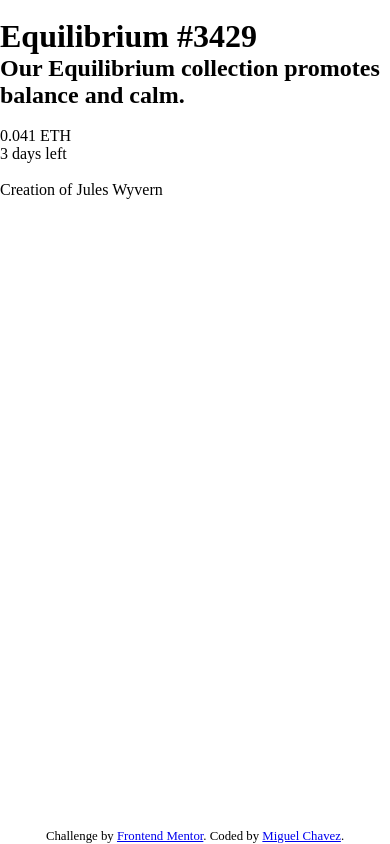
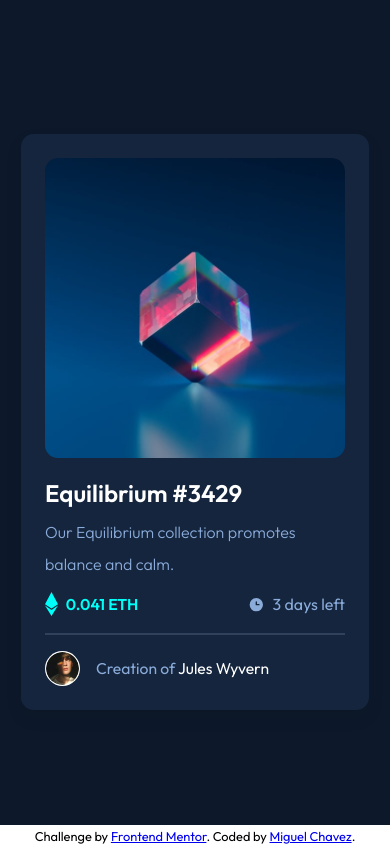
Before and after one commit to toonchavez8/06_NftPreviewCard, a plain HTML site: page index.html in a window 390 px wide. Drawn offline with Linux system fonts and the light colour scheme.

Commit message:
html styling for mobile nft card completed

```diff
--- a/index.html
+++ b/index.html
@@ -6,7 +6,7 @@
   <meta name="viewport" content="width=device-width, initial-scale=1.0">
   <link rel="icon" type="image/png" sizes="32x32" href="./images/favicon-32x32.png">
 
-<!-- Css linking -->
+  <!-- Css linking -->
 
   <link rel="stylesheet" href="style.css">
 
@@ -19,20 +19,22 @@
   <!-- Nft Card -->
   <main class="cardWrapper">
     <div class="card">
-      <div class="cardimg"><img src="" alt=""></div>
+      <div class="cardimg"><img src="/images/image-equilibrium.jpg" alt=""></div>
       <div class="cardBody">
         <h1>Equilibrium #3429</h1>
         <h2>Our Equilibrium collection promotes balance and calm.</h2>
         <div class="timeBid">
-          <div class="bid"><img src="" alt="">
+          <div class="bid">
+            <img src="/images/icon-ethereum.svg" alt="">
             <p> 0.041 ETH</p>
           </div>
-          <p> 3 days left</p>
+          <div class="time"><img src="/images/icon-clock.svg" alt=""><p> 3 days left</p></div>
+
         </div>
       </div>
       <div class="card-footer">
-        <img src="" alt="">
-        <p class="footer-text"> Creation of Jules Wyvern</p>
+        <img src="/images/image-avatar.png" alt="">
+        <p class="footer-text"> Creation of  <a href="#" target="_blank" >Jules Wyvern</a></p>
       </div>
     </div>
   </main>
--- a/style.css
+++ b/style.css
@@ -7,8 +7,8 @@
   --Pr-Cyan: hsl(178, 100%, 50%);
 
   /* Neutral Color Variables */
-  --VerydarkBlue: hsl(217, 54%, 11%);
-  --BgDarkBlue: hsl(216, 50%, 16%);
+  --VerydarkBlue: hsl(216, 50%, 16%);
+  --BgDarkBlue: hsl(217, 54%, 11%);
   --LineDarkBlue(line): hsl(215, 32%, 27%);
   --White: hsl(0, 0%, 100%);
 
@@ -19,6 +19,9 @@
   --fw-light: 300;
   --fw-regular: 400;
   --fw-bold: 600;
+
+  /* Border radius */
+    --br-small: 0.8rem;
 }
 
 /* Remove default margin */
@@ -32,11 +35,145 @@ p {
   margin: 0;
 }
 
+body{
+    background-color: var(--BgDarkBlue);
+}
+
 /* Mobile first Approach */
 
+.cardWrapper{
+    display: flex;
+    flex-direction: column;
+    align-items: center;
+    justify-content: center;
+    width: 100%;
+    height: 100%;
+    background-color: var(--BgDarkBlue);
+    position: absolute;
+    top: 50%;
+    left: 50%;
+    transform: translate(-50%, -50%);
+}
 
+.card {
+  width: 300px;
+  margin: 2rem;
+  padding: 1.5rem;
+  border-radius: var(--br-small);
+  background-color: var(--VerydarkBlue);
+  box-shadow: 0 0.5rem 1rem rgba(0, 0, 0, 0.1);
+}
 
+.cardimg{
+    width: 100%;
+    height: auto;
+    overflow: hidden;
+    border-radius: var(--br-small);
+    margin-bottom: 1rem;
+}
 
+.cardimg img {
+    width: 100%;
+    height: auto;
+    border-radius: var(--br-small);
+}
+
+.cardBody {
+    display: flex;
+    flex-direction: column;
+    gap: .5rem;
+}
+
+.cardBody h1{
+    font-family: var(--ff-outfit);
+    font-weight: var(--fw-bold);
+    font-size: 1.5rem;
+    color: var(--White);
+}
+
+.cardBody h2 {
+    font-family: var(--ff-outfit);
+    font-weight: var(--fw-light);
+    font-size: 1rem;
+    line-height: 2rem;
+    color: var(--Pr-SoftBlue);
+}
+
+.timeBid{
+    display: flex;
+    flex-direction: row;
+    align-items: center;
+    justify-items: center;
+    justify-content: space-between;
+    font-family: var(--ff-outfit);
+    margin-bottom: .8rem;
+}
+
+.bid{
+    display: flex;
+    flex-direction: row;
+    align-items: center;
+    gap: .5rem;
+}
+.bid img{
+    width: .8rem;
+    height: 1.5rem;
+}
+.bid p {
+    font-family: var(--ff-outfit);
+    font-weight: var(--fw-bold);
+    font-size: .98rem;
+    line-height: 2rem;
+    color: var(--Pr-Cyan);
+}
+
+.time {
+    display: flex;
+    flex-direction: row;
+    align-items: center;
+    justify-items: center;
+    gap: .5rem;
+}
+
+.time p{
+    font-family: var(--ff-outfit);
+    font-weight: var(--fw-regular);
+    font-size: 1rem;
+    line-height: 2rem;
+    color: var(--Pr-SoftBlue);
+}
+
+.card-footer{
+    display: flex;
+    flex-direction: row;
+    align-items: center;
+    justify-content: flex-start;
+    gap: 1rem;
+    font-family: var(--ff-outfit);
+    border-top: 2px solid hsl(215, 32%, 27%);
+    padding-top: 1rem;
+}
+
+.card-footer img{
+width: 11%;
+border-radius: 50%;
+background-color: var(--White);
+padding: 1px;
+}
+
+.footer-text {
+    font-family: var(--ff-outfit);
+    font-weight: var(--fw-regular);
+    font-size: .98rem;
+    line-height: 2rem;
+    color: var(--Pr-SoftBlue);
+
+}
+
+.footer-text a {
+    color: var(--White);
+    text-decoration: none;
+}
 
 
 /* attribution section */
@@ -54,8 +191,8 @@ footer {
   align-content: center;
   align-items: center;
   width: 100%;
-  background-color: var(--white);
-  font-family: var(--font-family-base);
+  background-color: var(--White);
+  font-family: var(  --ff-outfit);
   font-size: 0.8rem;
   padding-top: 0.2rem;
   text-align: center;
```
